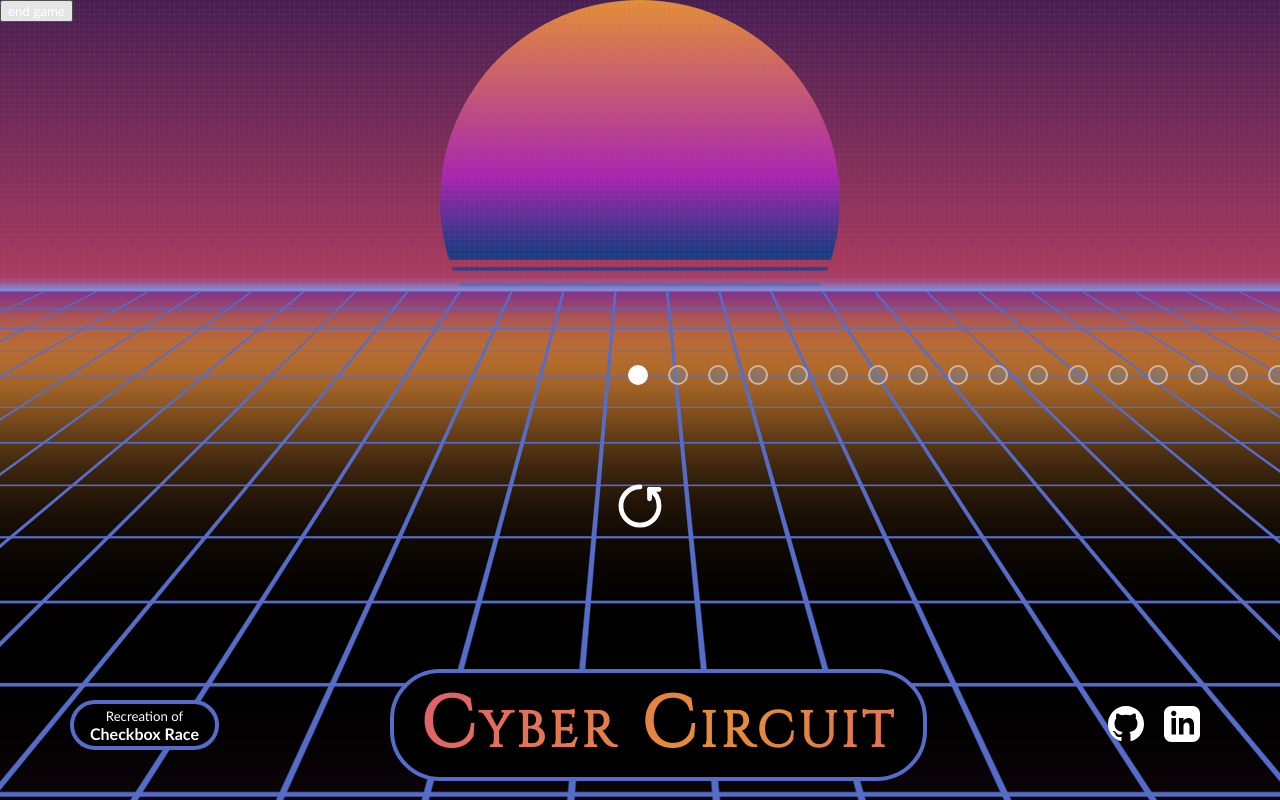
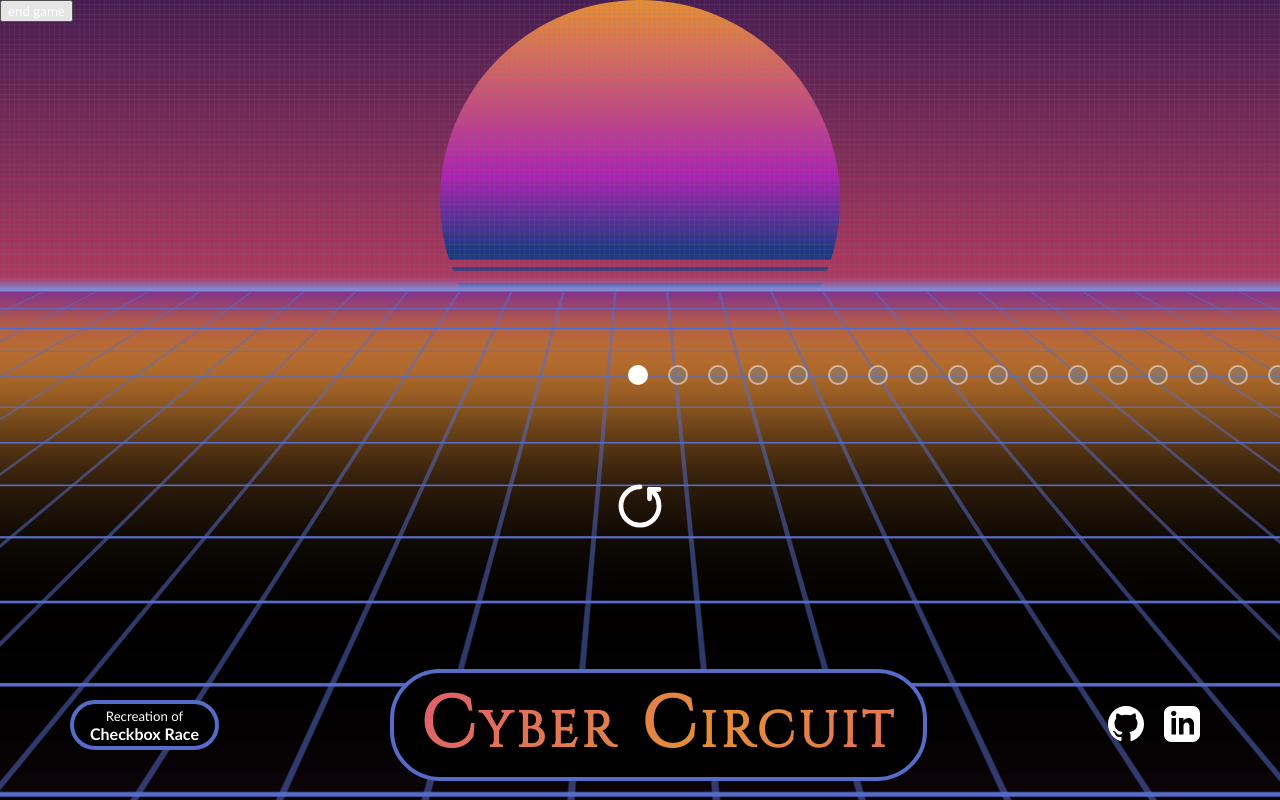
Before and after one commit to Its-A-Mia/SunsetSurfer, a React (Create React App) app: page / in a window 1280 px wide. Shown: the top 800 px of the page. Built offline with nearby package versions, Linux system fonts and the light colour scheme.

Commit message:
background

```diff
--- a/src/components/Background/Background.css
+++ b/src/components/Background/Background.css
@@ -24,7 +24,7 @@
   box-shadow: 0 -30px 50px #7a98ed;
   background-size: 80px 80px;
   transition: transform ease-out 100ms;
-  background-image: linear-gradient(to right, #556cc9 4px, transparent 1px),
+  background-image: linear-gradient(to right, #556cc987 4px, transparent 1px),
     linear-gradient(to bottom, #556cc9 3px, transparent 1px);
   /* animation: move-grid-bg 5s ease-in-out infinite alternate; */
 }
```
